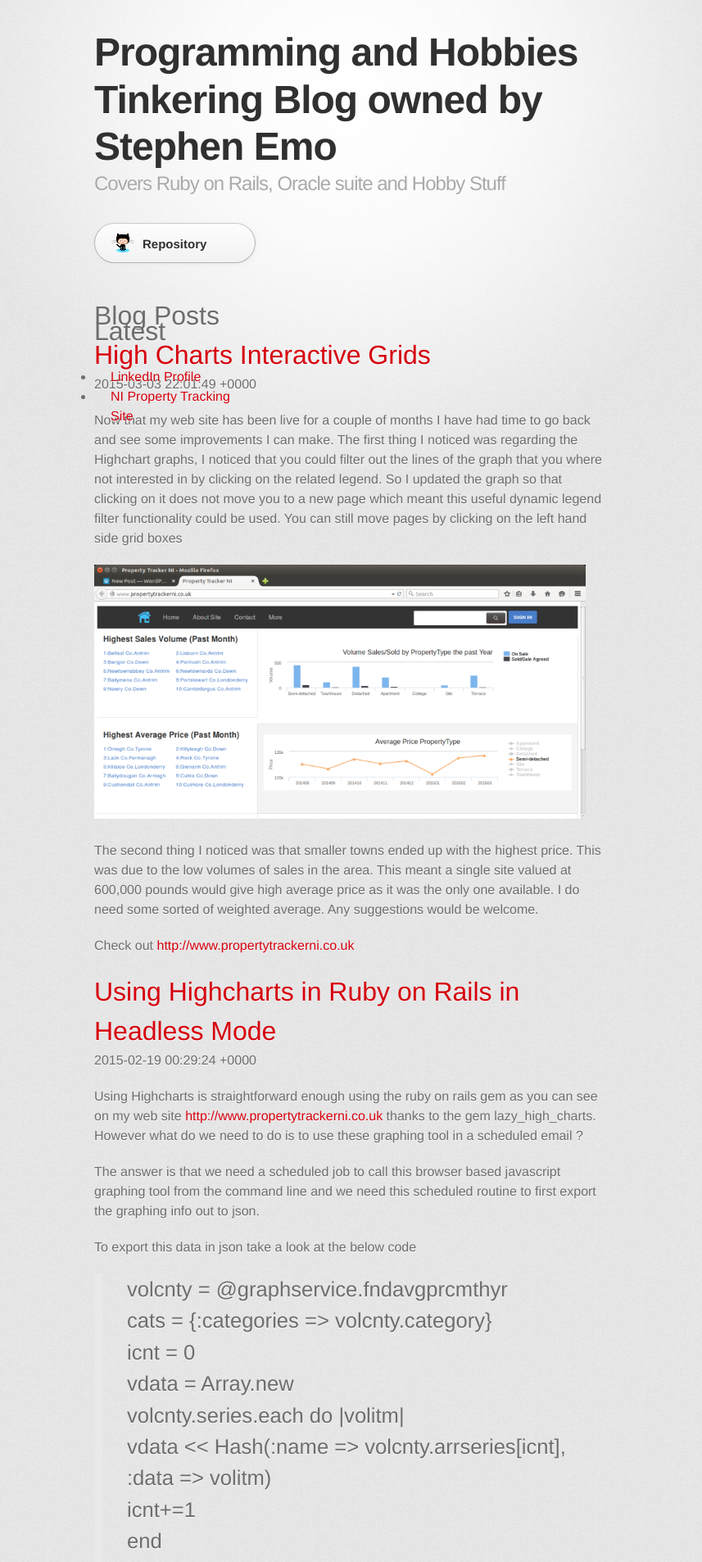
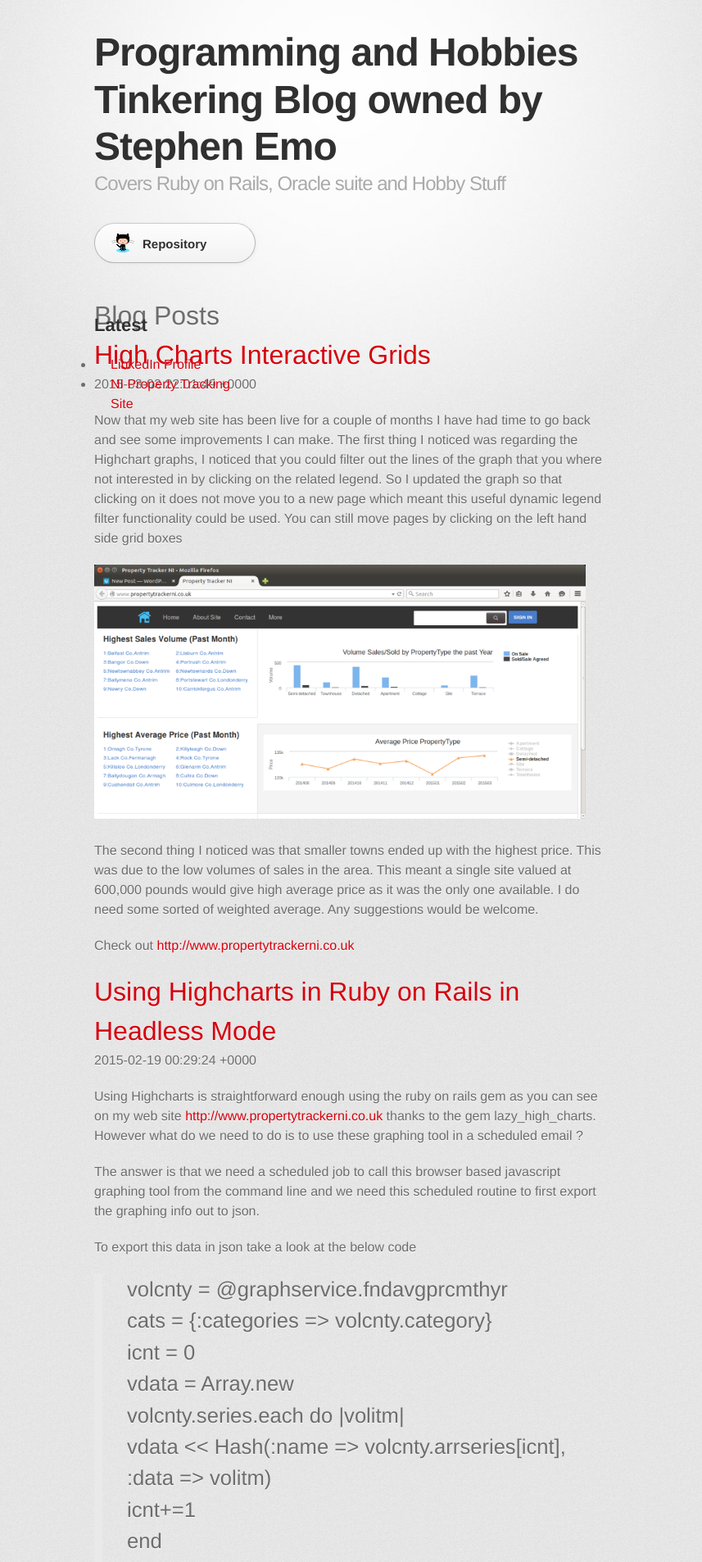
Before and after one commit to emomonkey/emomonkey.github.io, a Jekyll site: the page built from index.html, in a window 1280 px wide. Shown: the top 1906 px of the page at 82% size, without its empty margins (215-1072 px from the left). Built offline with Jekyll 4.4.1, drawn with Linux system fonts in a browser that asks for light colours; some web fonts are replaced; the list of posts is cut into pages by our own code.

```diff
--- a/index.html
+++ b/index.html
@@ -72,7 +72,7 @@
 
        </section>
        <aside>
-         <h1>Latest</h1>
+         <h2>Latest</h2>
          <p class="header"></p>
 
          <ul>
```
